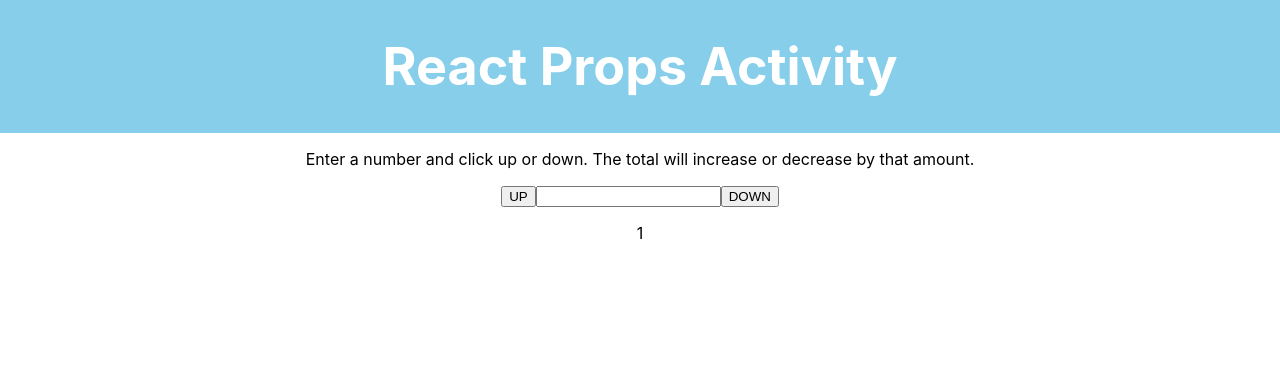
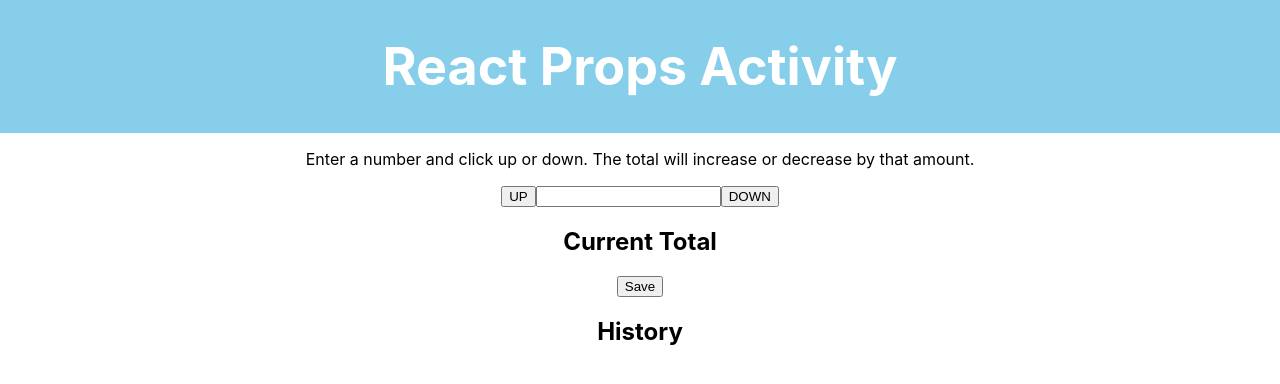
Before and after one commit to kberkeland/react-props-activity, a React (Create React App) app: page / in a window 1280 px wide. Shown: the top 384 px of the page. Built offline with nearby package versions, Linux system fonts and the light colour scheme.

Commit message:
All js files are sourced, there is a lag in input

```diff
--- a/src/App.js
+++ b/src/App.js
@@ -3,17 +3,40 @@
 import Header from './components/Header.js'
 import './App.css';
 import EnterNumber from './components/EnterNumber.js';
+import CurrentTotal from './components/CurrentTotal.js';
+import History from './components/History.js';
 
 class App extends Component {
 
+  constructor() {
+    super()
 
+    this.state = {
+      appCurrentNumber: '',
+      historyNumArray: [],
+    }
+  }
+
+  changeAppNumber = (numIn) => {
+    this.setState({
+      appCurrentNumber: numIn,
+    });
+  }
+
+  sendToHistory = (hisNumIn) => {
+    this.setState({
+      historyNumArray: [...this.state.historyNumArray, hisNumIn],
+    })
+  }
 
   render() {
     return (
       <div className="App">
         <Header />
         <p>Enter a number and click up or down. The total will increase or decrease by that amount.</p>
-        <EnterNumber />
+        <EnterNumber changeAppNumber={this.changeAppNumber} />
+        <CurrentTotal appCurrentNumber={this.state.appCurrentNumber} sendToHistory={this.sendToHistory}/>
+        <History historyNumArray={this.state.historyNumArray} />
       </div>
     );
   }
--- a/src/components/CurrentTotal.js
+++ b/src/components/CurrentTotal.js
@@ -1,18 +1,30 @@
 import React, { Component } from 'react';
 
 class CurrentTotal extends Component {
-    constructor() {
-        super();
+    constructor(props) {
+        super(props);
         this.state = {
-            countNum: '',
-        };
+            totalNum: '',
+        }
     }
+
+    addToHistory = (event) => {
+        event.preventDefault();
+        console.log('In addToHistory');
+        this.setState({
+            totalNum: this.props.appCurrentNumber,
+        })
+        this.props.sendToHistory(this.state.totalNum);
+    }
+
     render() {
+        console.log(`totalNum: ${this.state.totalNum}`)
+
         return (
-            <form>
-                <button>UP</button>
-                <input />
-                <button>DOWN</button>
+            <form onSubmit={this.addToHistory}>
+                <h2>Current Total</h2>
+                <p>{this.props.appCurrentNumber}</p>
+                <button type="submit">Save</button>
             </form>
     );
   }
--- a/src/components/EnterNumber.js
+++ b/src/components/EnterNumber.js
@@ -1,29 +1,33 @@
 import React, { Component } from 'react';
 
 class EnterNumber extends Component {
-    constructor() {
-        super();
+    constructor(props) {
+        super(props);
         this.state = {
-            currentNum: 1,
+            currentNum: '',
         };
     }
 
     onUpClick = (event) => {
         let newNumber = Number(this.state.currentNum) + 1;
-        console.log(event.target.value);
-        console.log(newNumber);
+        // console.log(event.target.value);
+        // console.log(newNumber);
         this.setState({
             currentNum: newNumber,
         });
+
+        this.props.changeAppNumber(this.state.currentNum);
     };
 
     onDownClick = (event) => {
         let newNumber = Number(this.state.currentNum) - 1;
-        console.log(event.target.value);
-        console.log(newNumber);
+        // console.log(event.target.value);
+        // console.log(newNumber);
         this.setState({
             currentNum: newNumber,
         });
+
+        this.props.changeAppNumber(this.state.currentNum);
     };
 
     currentNumChange = (event) => {
--- a/src/components/History.js
+++ b/src/components/History.js
@@ -8,12 +8,16 @@
         };
     }
     render() {
+        const historyArray = [];
+        for(let history of this.props.historyNumArray) {
+            let numberList = (<p>{history}</p>);
+            historyArray.push(numberList);
+        }
         return (
-            <form>
-                <button>UP</button>
-                <input />
-                <button>DOWN</button>
-            </form>
+            <div>
+                <h2>History</h2>
+                {historyArray}
+            </div>
     );
   }
 }
```
